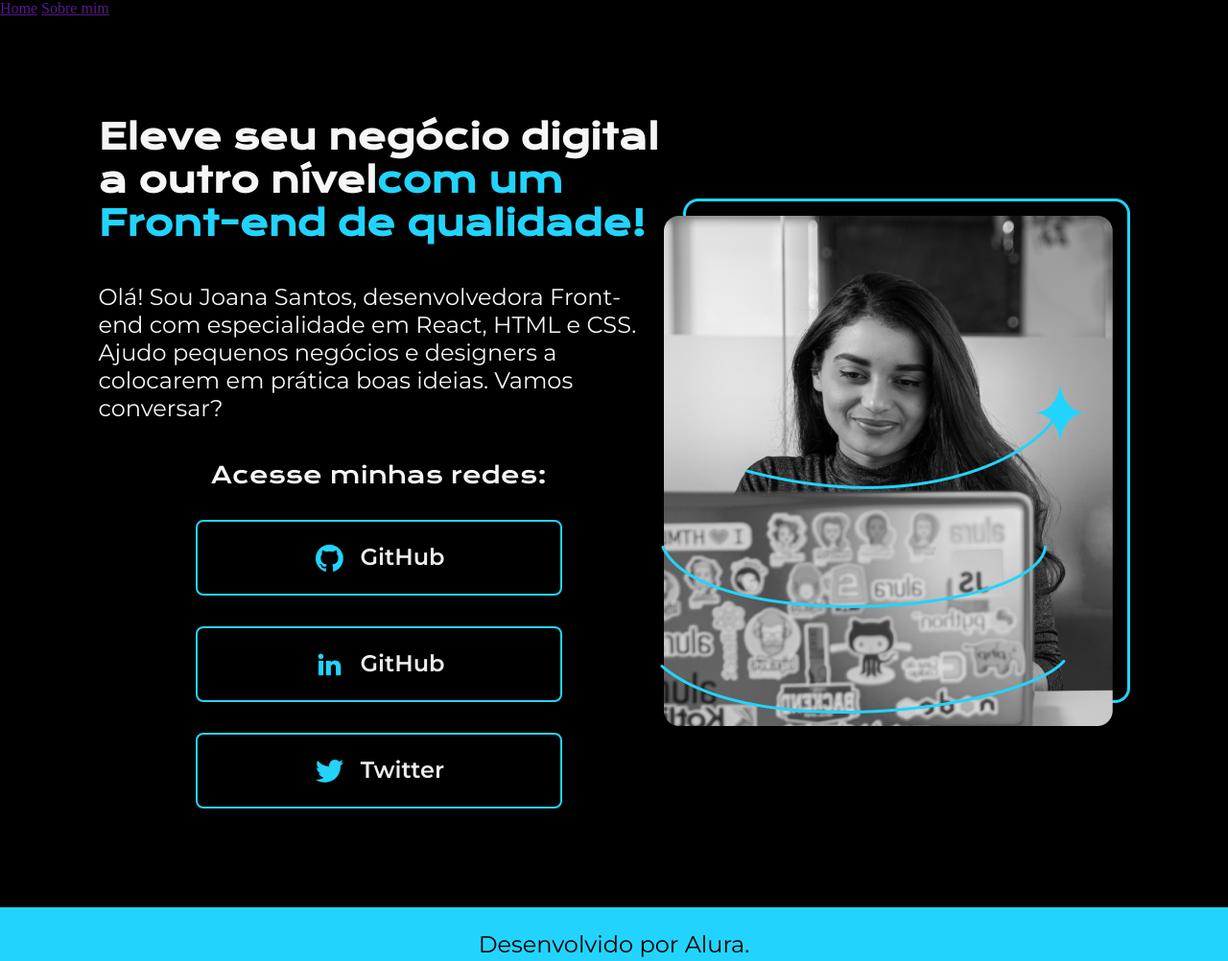
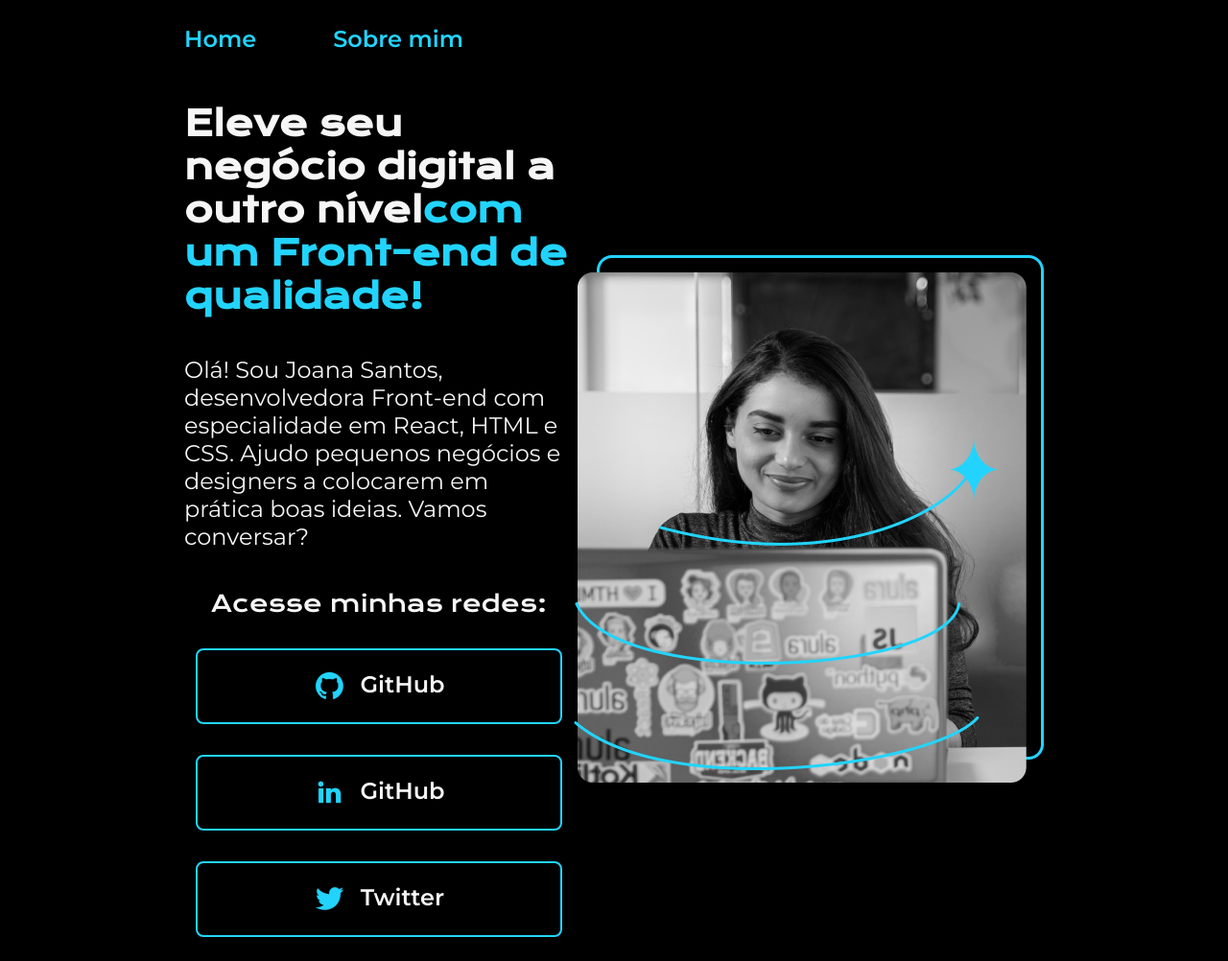
Before and after one commit to maxwelldeveloper7/alura_html_css_2, a plain HTML site: page index.html in a window 1280 px wide. Shown: the top 1002 px of the page at 96% size. Drawn offline with nearby package versions, Linux system fonts and the light colour scheme.

Commit message:
fim do curso

```diff
--- a/style.css
+++ b/estilos/style.css
@@ -1,4 +1,13 @@
 @import url('https://fonts.googleapis.com/css2?family=Krona+One&family=Montserrat:wght@400;600&display=swap');
+
+:root {
+    --cor-primaria: #000000;
+    --cor-secundaria: #F6F6F6;
+    --cor-terciaria: #22D4FD;
+    --cor-hover: #272727;
+    --fonte-primaria: 'Krona One', sans-serif;
+    --fonte-secundaria: 'Montserrat', sans-serif;
+}
 
 *{
     margin: 0;
@@ -6,22 +15,35 @@
 }
 
 body{
-    /* height: 100vh; */
     box-sizing: border-box;
-    background-color: #000000;
-    color: #F6F6F6;
+    background-color: var(--cor-primaria);
+    color: var(--cor-secundaria);
 }
 
-.titulo-destaque{
-    color: #22D4FD;
+.cabecalho{
+    padding: 2% 0% 0% 15%;
+}
+
+.cabecalho__menu{
+    display: flex;
+    gap: 80px;
+}
+
+.cabecalho__menu__link{
+    font-family: var(--fonte-secundaria);
+    font-size: 24px;
+    font-weight: 600;
+    color: var(--cor-terciaria);
+    text-decoration: none;
 }
 
 .apresentacao{
-    padding: 8%;
+    padding: 4% 15%;
     display: flex;
     align-items: center;
     justify-content: space-between;
 }
+
 .apresentacao__conteudo{
     width: 615px;
     display: flex;
@@ -31,12 +53,16 @@ body{
 
 .apresentacao__conteudo__titulo{
     font-size: 36px;
-    font-family: 'Krona One', sans-serif;
+    font-family: var(--fonte-primaria);
+}
+
+.titulo-destaque{
+    color: var(--cor-terciaria);
 }
 
 .apresentacao__conteudo__texto{
     font-size: 24px;
-    font-family: 'Montserrat', sans-serif;
+    font-family: var(--fonte-secundaria);
 }
 
 .apresentacao__links{
@@ -48,21 +74,20 @@ body{
 }
 
 .apresentacao__link__subtitulo{
-    font-family: 'Krona One', sans-serif;
+    font-family: var(--fonte-primaria);
     font-weight: 400;
     font-size: 24px;
 }
 
 .apresentacao__link__subtitulo:hover{
-    color: #22D4FD;
+    color: var(--cor-terciaria);
 }
 
 .apresentacao__links__link{
-    /* background-color: #22D4FD; */
     display: flex;
     justify-content: center;
     gap: 16px;
-    border: 2px solid #22D4FD;
+    border: 2px solid var(--cor-terciaria);
     width: 378px;
     text-align: center;
     border-radius: 8px;
@@ -70,21 +95,21 @@ body{
     font-weight: 600;
     padding: 21.5px 0;
     text-decoration: none;
-    color: #f6f6f6f6;
-    font-family: 'Montserrat', sans-serif;
+    color: var(--cor-secundaria);
+    font-family: var(--fonte-secundaria);
 }
 
 .apresentacao__links__link:hover{
-    background-color: #272727;
+    background-color: var(--cor-hover);
     padding: 3%;
 }
 
 .rodape{
     padding: 24px;
-    color: #000000;
-    background-color: #22D4FD;
+    color: var(--cor-primaria);
+    background-color: var(--cor-terciaria);
     text-align: center;
-    font-family: 'Montserrat', sans-serif;
+    font-family: var(--fonte-secundaria);
     font-size: 24px;
     font-weight: 400;
 }
--- a/index.html
+++ b/index.html
@@ -6,14 +6,14 @@
     <meta http-equiv="X-UA-Compatible" content="IE=edge">
     <meta name="viewport" content="width=device-width, initial-scale=1.0">
     <title>Portifolio</title>
-    <link rel="stylesheet" href="style.css">
+    <link rel="stylesheet" href="./estilos/style.css">
 </head>
 
 <body>
     <header class="cabecalho">
         <nav class="cabecalho__menu">
-            <a class="cabecalho__menu__link" href="">Home</a>
-            <a class="cabecalho__menu__link" href="">Sobre mim</a>
+            <a class="cabecalho__menu__link" href="index.html">Home</a>
+            <a class="cabecalho__menu__link" href="about.html">Sobre mim</a>
         </nav>
     </header>
     <main class="apresentacao">
```
Also changed, not shown: about.html (added, +30 -0 lines).
